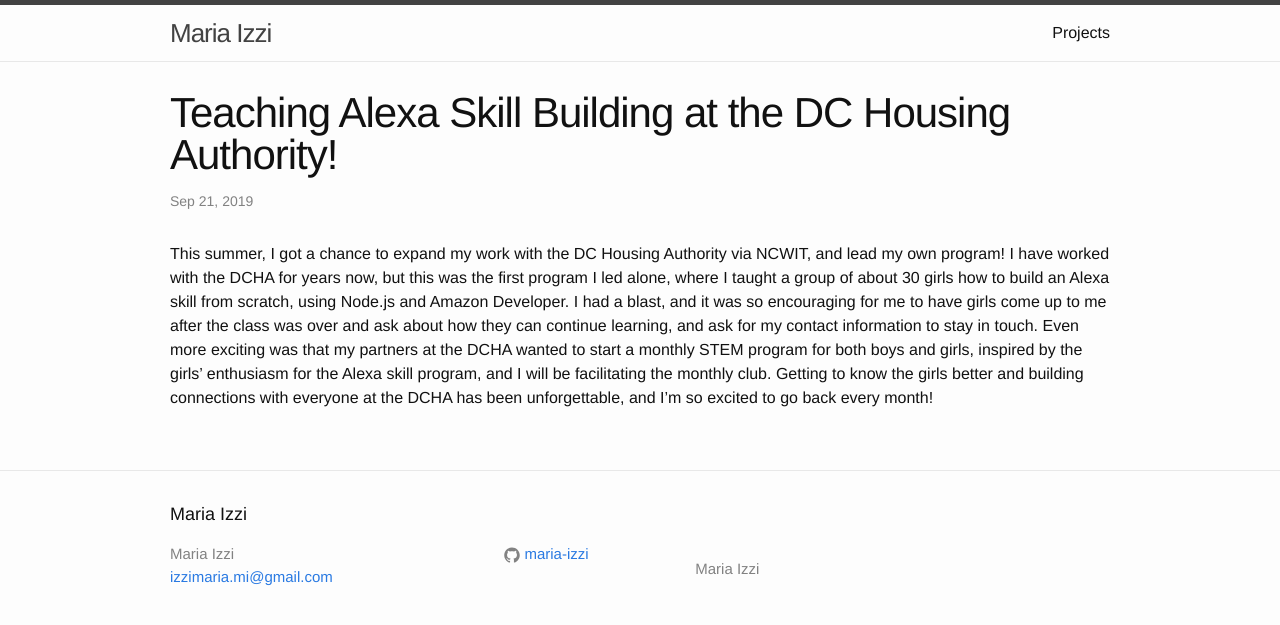
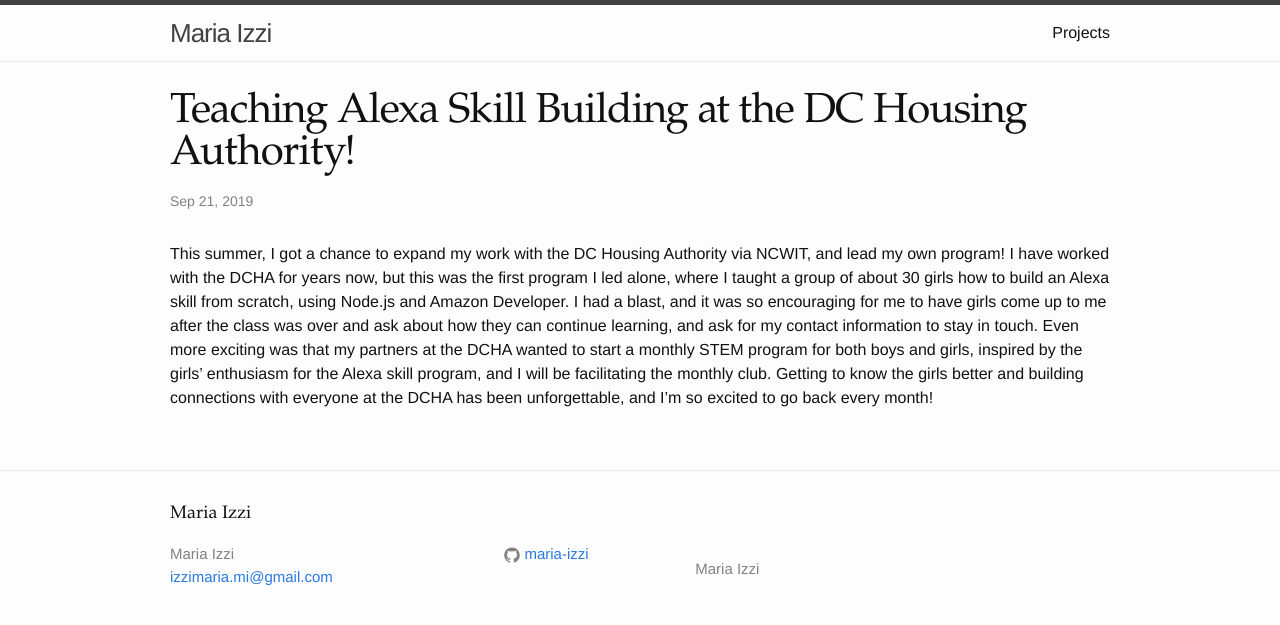
Before and after one commit to maria-izzi/maria-izzi.github.io, a Jekyll site: the page built from _posts/2019-9-21-dcha-alexa.md, in a window 1280 px wide. Shown: the top 625 px of the page. Built offline with Jekyll 4.4.1, drawn with Linux system fonts in a browser that asks for light colours.

Commit message:
Update main.scss

```diff
--- a/css/main.scss
+++ b/css/main.scss
@@ -27,6 +27,15 @@
 
 $on-palm:          600px;
 $on-laptop:        1000px;
+
+h1
+{
+    font-family: Garamond
+}
+h2
+{
+    font-family: Garamond
+}
 
 .imageWord
 {
```
